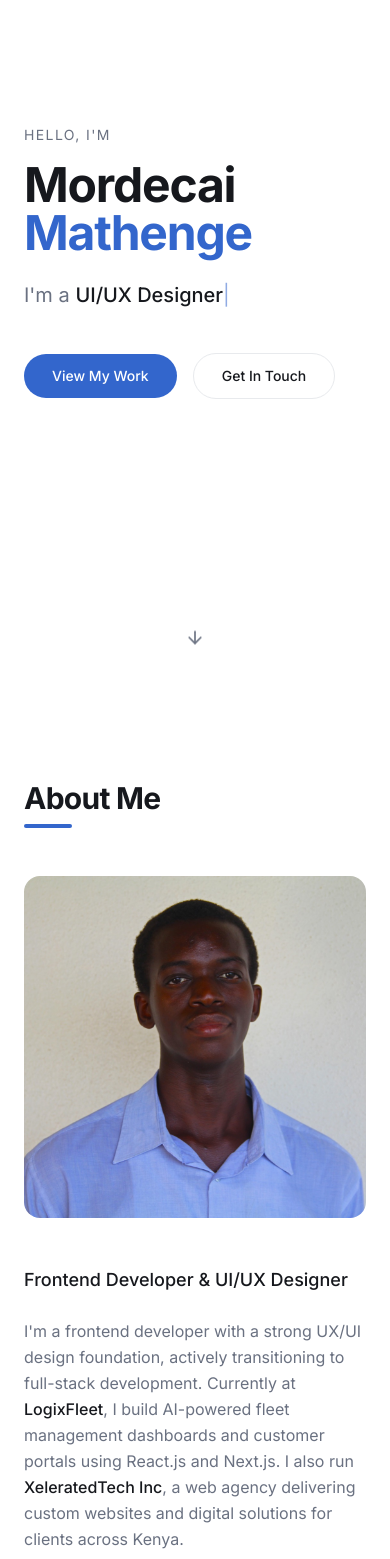
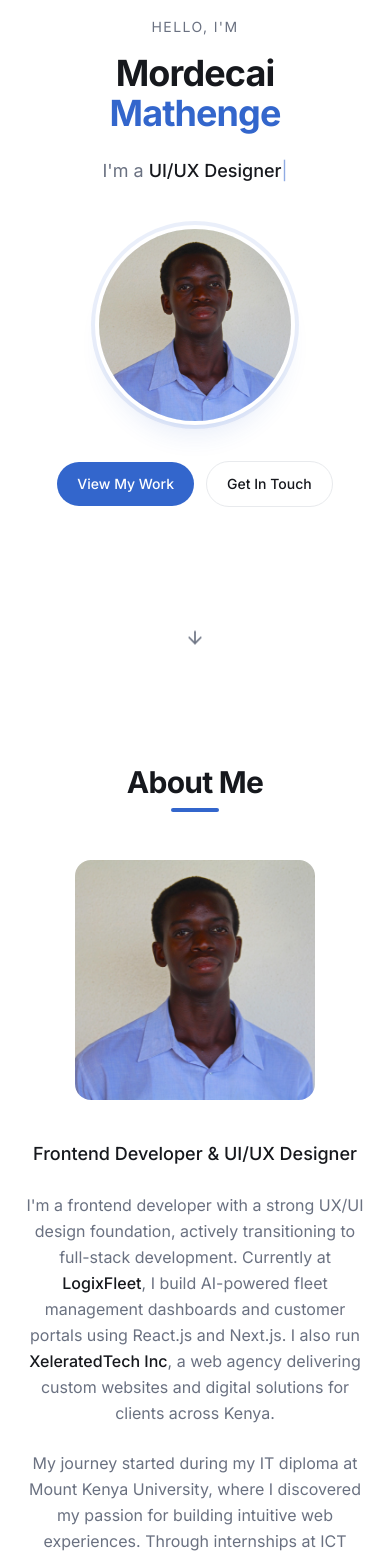
Before and after one commit to morde2002/mordecai-portfolio, a Next.js app: page / in a window 390 px wide. Shown: the part 160-1719 px from the top of the page. Built offline with nearby package versions, Linux system fonts and the light colour scheme.

Commit message:
fixed mobile responsiveness

```diff
--- a/components/about.tsx
+++ b/components/about.tsx
@@ -12,18 +12,18 @@ const infoItems = [
 
 export function About() {
   return (
-    <section id="about" className="py-24 px-6">
+    <section id="about" className="py-20 sm:py-24 px-6">
       <div className="max-w-6xl mx-auto">
         <motion.div
           initial={{ opacity: 0, y: 30 }}
           whileInView={{ opacity: 1, y: 0 }}
           transition={{ duration: 0.5 }}
           viewport={{ once: true }}
-          className="mb-12"
+          className="mb-12 text-center md:text-left"
         >
           <h2 className="text-3xl font-bold tracking-tight mb-2">About Me</h2>
           <motion.div
-            className="w-12 h-1 bg-primary rounded-full"
+            className="h-1 bg-primary rounded-full mx-auto md:mx-0"
             initial={{ width: 0 }}
             whileInView={{ width: 48 }}
             transition={{ duration: 0.4, delay: 0.2 }}
@@ -31,15 +31,15 @@ export function About() {
           />
         </motion.div>
 
-        <div className="grid md:grid-cols-[300px_1fr] gap-12 items-start">
+        <div className="grid md:grid-cols-[280px_1fr] gap-10 md:gap-12 items-start">
           <motion.div
-            initial={{ opacity: 0, x: -30 }}
-            whileInView={{ opacity: 1, x: 0 }}
+            initial={{ opacity: 0, y: 20 }}
+            whileInView={{ opacity: 1, y: 0 }}
             transition={{ duration: 0.5 }}
             viewport={{ once: true }}
-            className="group"
+            className="group flex justify-center md:justify-start"
           >
-            <div className="relative w-full aspect-square rounded-2xl overflow-hidden">
+            <div className="relative w-60 h-60 sm:w-72 sm:h-72 md:w-full md:aspect-square rounded-2xl overflow-hidden">
               <Image
                 src="/me.jpg"
                 alt="Mordecai Mathenge"
@@ -52,11 +52,11 @@ export function About() {
           </motion.div>
 
           <motion.div
-            initial={{ opacity: 0, x: 30 }}
-            whileInView={{ opacity: 1, x: 0 }}
+            initial={{ opacity: 0, y: 20 }}
+            whileInView={{ opacity: 1, y: 0 }}
             transition={{ duration: 0.5, delay: 0.1 }}
             viewport={{ once: true }}
-            className="space-y-6"
+            className="space-y-6 text-center md:text-left"
           >
             <motion.p
               className="text-lg font-medium text-foreground"
@@ -98,7 +98,7 @@ export function About() {
               frontend development and design.
             </motion.p>
 
-            <div className="grid sm:grid-cols-3 gap-4 pt-4">
+            <div className="flex flex-col sm:flex-row items-center justify-center md:justify-start gap-4 pt-4">
               {infoItems.map((item, index) => {
                 const Icon = item.icon
                 return (
--- a/components/contact.tsx
+++ b/components/contact.tsx
@@ -34,18 +34,18 @@ export function Contact() {
   }
 
   return (
-    <section id="contact" className="py-24 px-6">
+    <section id="contact" className="py-20 sm:py-24 px-6">
       <div className="max-w-6xl mx-auto">
         <motion.div
           initial={{ opacity: 0, y: 30 }}
           whileInView={{ opacity: 1, y: 0 }}
           transition={{ duration: 0.5 }}
           viewport={{ once: true }}
-          className="mb-12"
+          className="mb-12 text-center"
         >
           <h2 className="text-3xl font-bold tracking-tight mb-2">Contact</h2>
           <motion.div
-            className="h-1 bg-primary rounded-full"
+            className="h-1 bg-primary rounded-full mx-auto"
             initial={{ width: 0 }}
             whileInView={{ width: 48 }}
             transition={{ duration: 0.4, delay: 0.2 }}
@@ -53,28 +53,28 @@ export function Contact() {
           />
         </motion.div>
 
-        <div className="grid lg:grid-cols-[1fr_1.5fr] gap-12">
+        <div className="grid grid-cols-1 lg:grid-cols-[1fr_1.5fr] gap-10 lg:gap-12">
           {/* Contact Info */}
           <motion.div
-            initial={{ opacity: 0, x: -20 }}
-            whileInView={{ opacity: 1, x: 0 }}
+            initial={{ opacity: 0, y: 20 }}
+            whileInView={{ opacity: 1, y: 0 }}
             transition={{ duration: 0.5 }}
             viewport={{ once: true }}
-            className="space-y-6"
+            className="space-y-6 text-center lg:text-left"
           >
             <p className="text-muted-foreground leading-relaxed">
               Have a project in mind or want to collaborate? Feel free to reach out.
               I&apos;m always open to discussing new opportunities.
             </p>
 
-            <div className="space-y-3">
+            <div className="space-y-3 flex flex-col items-center lg:items-start">
               {contactInfo.map((item, index) => {
                 const Icon = item.icon
                 const content = (
                   <motion.div
                     key={item.text}
-                    initial={{ opacity: 0, x: -10 }}
-                    whileInView={{ opacity: 1, x: 0 }}
+                    initial={{ opacity: 0, y: 10 }}
+                    whileInView={{ opacity: 1, y: 0 }}
                     transition={{ duration: 0.3, delay: 0.3 + index * 0.1 }}
                     viewport={{ once: true }}
                     whileHover={{ x: 6 }}
@@ -100,13 +100,13 @@ export function Contact() {
           {/* Form */}
           <motion.form
             onSubmit={handleSubmit}
-            initial={{ opacity: 0, x: 20 }}
-            whileInView={{ opacity: 1, x: 0 }}
+            initial={{ opacity: 0, y: 20 }}
+            whileInView={{ opacity: 1, y: 0 }}
             transition={{ duration: 0.5, delay: 0.1 }}
             viewport={{ once: true }}
             className="space-y-5"
           >
-            <div className="grid sm:grid-cols-2 gap-4">
+            <div className="grid grid-cols-1 sm:grid-cols-2 gap-4">
               <motion.div
                 className="space-y-2"
                 initial={{ opacity: 0, y: 10 }}
@@ -186,6 +186,7 @@ export function Contact() {
               whileInView={{ opacity: 1, y: 0 }}
               transition={{ duration: 0.3, delay: 0.6 }}
               viewport={{ once: true }}
+              className="text-center lg:text-left"
             >
               <Button type="submit" className="w-full sm:w-auto px-8 rounded-full gap-2">
                 Send Message
--- a/components/hero.tsx
+++ b/components/hero.tsx
@@ -48,7 +48,7 @@ export function Hero() {
 
         {/* Curved decorative lines */}
         <svg
-          className="absolute top-0 right-0 w-[600px] h-[600px] text-primary/[0.04]"
+          className="absolute top-0 right-0 w-[600px] h-[600px] text-primary/[0.04] hidden sm:block"
           viewBox="0 0 600 600"
           fill="none"
         >
@@ -58,7 +58,7 @@ export function Hero() {
         </svg>
 
         {/* Dot grid */}
-        <div className="absolute bottom-20 left-10 grid grid-cols-5 gap-4 opacity-[0.08]">
+        <div className="absolute bottom-20 left-10 grid grid-cols-5 gap-4 opacity-[0.08] hidden sm:grid">
           {Array.from({ length: 25 }).map((_, i) => (
             <div key={i} className="w-1.5 h-1.5 rounded-full bg-primary" />
           ))}
@@ -66,8 +66,8 @@ export function Hero() {
       </div>
 
       <div className="max-w-6xl mx-auto w-full grid lg:grid-cols-2 gap-12 items-center">
-        {/* Text content */}
-        <div>
+        {/* Text content — centered on mobile, left on desktop */}
+        <div className="text-center lg:text-left">
           <motion.p
             initial={{ opacity: 0, y: 20 }}
             animate={{ opacity: 1, y: 0 }}
@@ -81,7 +81,7 @@ export function Hero() {
             initial={{ opacity: 0, y: 20 }}
             animate={{ opacity: 1, y: 0 }}
             transition={{ duration: 0.5, delay: 0.1 }}
-            className="text-5xl md:text-6xl lg:text-7xl font-bold tracking-tight text-foreground mb-6"
+            className="text-4xl sm:text-5xl md:text-6xl lg:text-7xl font-bold tracking-tight text-foreground mb-6"
           >
             Mordecai
             <br />
@@ -92,35 +92,53 @@ export function Hero() {
             initial={{ opacity: 0, y: 20 }}
             animate={{ opacity: 1, y: 0 }}
             transition={{ duration: 0.5, delay: 0.2 }}
-            className="text-xl md:text-2xl text-muted-foreground mb-10 h-8"
+            className="text-lg sm:text-xl md:text-2xl text-muted-foreground mb-10 h-8"
           >
             <span>I&apos;m a </span>
             <span className="text-foreground font-medium">{text}</span>
             <span className="animate-pulse text-primary">|</span>
           </motion.div>
 
+          {/* Mobile profile image */}
+          <motion.div
+            initial={{ opacity: 0, scale: 0.9 }}
+            animate={{ opacity: 1, scale: 1 }}
+            transition={{ duration: 0.6, delay: 0.2 }}
+            className="flex justify-center mb-10 lg:hidden"
+          >
+            <div className="relative w-48 h-48 sm:w-56 sm:h-56 rounded-full overflow-hidden ring-4 ring-primary/10 ring-offset-4 ring-offset-background shadow-xl shadow-primary/10">
+              <Image
+                src="/me.jpg"
+                alt="Mordecai Mathenge"
+                fill
+                className="object-cover"
+                priority
+              />
+            </div>
+          </motion.div>
+
           <motion.div
             initial={{ opacity: 0, y: 20 }}
             animate={{ opacity: 1, y: 0 }}
             transition={{ duration: 0.5, delay: 0.3 }}
-            className="flex items-center gap-4"
+            className="flex items-center justify-center lg:justify-start gap-3 sm:gap-4"
           >
             <a
               href="#portfolio"
-              className="px-7 py-3 bg-primary text-primary-foreground rounded-full text-sm font-medium hover:shadow-lg hover:shadow-primary/25 transition-all duration-300"
+              className="px-5 sm:px-7 py-3 bg-primary text-primary-foreground rounded-full text-sm font-medium hover:shadow-lg hover:shadow-primary/25 transition-all duration-300"
             >
               View My Work
             </a>
             <a
               href="#contact"
-              className="px-7 py-3 border border-border rounded-full text-sm font-medium text-foreground hover:bg-secondary transition-colors"
+              className="px-5 sm:px-7 py-3 border border-border rounded-full text-sm font-medium text-foreground hover:bg-secondary transition-colors"
             >
               Get In Touch
             </a>
           </motion.div>
         </div>
 
-        {/* Profile image with decorative elements */}
+        {/* Desktop profile image with decorative elements */}
         <motion.div
           initial={{ opacity: 0, scale: 0.9 }}
           animate={{ opacity: 1, scale: 1 }}
--- a/components/highlights.tsx
+++ b/components/highlights.tsx
@@ -28,18 +28,18 @@ const highlights = [
 
 export function Highlights() {
   return (
-    <section className="py-24 mt-10 mb-10 px-6 bg-secondary/50 section-curve-top section-curve-bottom">
+    <section className="py-20 sm:py-24 mt-10 mb-10 px-6 bg-secondary/50 section-curve-top section-curve-bottom">
       <div className="max-w-6xl mx-auto">
         <motion.div
           initial={{ opacity: 0, y: 30 }}
           whileInView={{ opacity: 1, y: 0 }}
           transition={{ duration: 0.5 }}
           viewport={{ once: true }}
-          className="mb-12"
+          className="mb-12 text-center"
         >
           <h2 className="text-3xl font-bold tracking-tight mb-2">What I Do</h2>
           <motion.div
-            className="h-1 bg-primary rounded-full"
+            className="h-1 bg-primary rounded-full mx-auto"
             initial={{ width: 0 }}
             whileInView={{ width: 48 }}
             transition={{ duration: 0.4, delay: 0.2 }}
@@ -47,7 +47,7 @@ export function Highlights() {
           />
         </motion.div>
 
-        <div className="grid sm:grid-cols-2 lg:grid-cols-4 gap-6">
+        <div className="grid grid-cols-1 sm:grid-cols-2 lg:grid-cols-4 gap-5 sm:gap-6">
           {highlights.map((item, index) => {
             const Icon = item.icon
             return (
@@ -57,9 +57,9 @@ export function Highlights() {
                 whileInView={{ opacity: 1, y: 0 }}
                 transition={{ duration: 0.4, delay: index * 0.1 }}
                 viewport={{ once: true }}
-                className="p-6 rounded-2xl border border-border bg-background hover:border-primary/30 hover:shadow-md hover:shadow-primary/5 transition-all duration-300"
+                className="p-6 rounded-2xl border border-border bg-background hover:border-primary/30 hover:shadow-md hover:shadow-primary/5 transition-all duration-300 text-center"
               >
-                <div className="w-10 h-10 rounded-xl bg-primary/10 flex items-center justify-center mb-4">
+                <div className="w-10 h-10 rounded-xl bg-primary/10 flex items-center justify-center mb-4 mx-auto">
                   <Icon className="h-5 w-5 text-primary" />
                 </div>
                 <h3 className="font-semibold text-foreground mb-2">{item.title}</h3>
--- a/components/portfolio.tsx
+++ b/components/portfolio.tsx
@@ -64,18 +64,18 @@ const projects = [
 
 export function Portfolio() {
   return (
-    <section id="portfolio" className="py-24 px-6">
+    <section id="portfolio" className="py-20 sm:py-24 px-6">
       <div className="max-w-6xl mx-auto">
         <motion.div
           initial={{ opacity: 0, y: 30 }}
           whileInView={{ opacity: 1, y: 0 }}
           transition={{ duration: 0.5 }}
           viewport={{ once: true }}
-          className="mb-12"
+          className="mb-12 text-center"
         >
           <h2 className="text-3xl font-bold tracking-tight mb-2">Portfolio</h2>
           <motion.div
-            className="h-1 bg-primary rounded-full"
+            className="h-1 bg-primary rounded-full mx-auto"
             initial={{ width: 0 }}
             whileInView={{ width: 48 }}
             transition={{ duration: 0.4, delay: 0.2 }}
@@ -83,7 +83,7 @@ export function Portfolio() {
           />
         </motion.div>
 
-        <div className="grid md:grid-cols-2 lg:grid-cols-3 gap-6">
+        <div className="grid grid-cols-1 sm:grid-cols-2 lg:grid-cols-3 gap-5 sm:gap-6">
           {projects.map((project, index) => (
             <motion.a
               key={project.title}
@@ -96,7 +96,7 @@ export function Portfolio() {
               viewport={{ once: true }}
               className="group block rounded-2xl border border-border overflow-hidden bg-background hover:shadow-lg hover:shadow-primary/5 hover:-translate-y-1 transition-all duration-300"
             >
-              <div className="relative h-48 overflow-hidden">
+              <div className="relative h-44 sm:h-48 overflow-hidden">
                 <Image
                   src={project.image}
                   alt={project.title}
@@ -114,12 +114,12 @@ export function Portfolio() {
                   </Badge>
                 </div>
               </div>
-              <div className="p-5">
-                <h3 className="font-semibold text-foreground mb-1.5">{project.title}</h3>
-                <p className="text-sm text-muted-foreground mb-3 leading-relaxed line-clamp-2">
+              <div className="p-4 sm:p-5 text-center">
+                <h3 className="font-semibold text-foreground mb-1.5 text-sm sm:text-base">{project.title}</h3>
+                <p className="text-xs sm:text-sm text-muted-foreground mb-3 leading-relaxed line-clamp-2">
                   {project.description}
                 </p>
-                <div className="flex flex-wrap gap-1.5">
+                <div className="flex flex-wrap justify-center gap-1.5">
                   {project.tags.map((tag) => (
                     <Badge
                       key={tag}
--- a/components/resume.tsx
+++ b/components/resume.tsx
@@ -63,18 +63,18 @@ const education = [
 
 export function Resume() {
   return (
-    <section id="resume" className="py-24 mt-10 mb-10 px-6 bg-secondary/50 section-curve-top section-curve-bottom">
+    <section id="resume" className="py-20 sm:py-24 mt-10 mb-10 px-6 bg-secondary/50 section-curve-top section-curve-bottom">
       <div className="max-w-6xl mx-auto">
         <motion.div
           initial={{ opacity: 0, y: 30 }}
           whileInView={{ opacity: 1, y: 0 }}
           transition={{ duration: 0.5 }}
           viewport={{ once: true }}
-          className="mb-12"
+          className="mb-12 text-center"
         >
           <h2 className="text-3xl font-bold tracking-tight mb-2">Resume</h2>
           <motion.div
-            className="h-1 bg-primary rounded-full"
+            className="h-1 bg-primary rounded-full mx-auto"
             initial={{ width: 0 }}
             whileInView={{ width: 48 }}
             transition={{ duration: 0.4, delay: 0.2 }}
@@ -84,7 +84,7 @@ export function Resume() {
 
         {/* Experience */}
         <div className="mb-16">
-          <h3 className="text-sm font-semibold uppercase tracking-wider text-muted-foreground mb-8">
+          <h3 className="text-sm font-semibold uppercase tracking-wider text-muted-foreground mb-8 text-center sm:text-left">
             Experience
           </h3>
           <div className="space-y-0 border-l-2 border-border ml-3">
@@ -95,21 +95,21 @@ export function Resume() {
                 whileInView={{ opacity: 1, x: 0 }}
                 transition={{ duration: 0.4, delay: index * 0.1 }}
                 viewport={{ once: true }}
-                className="relative pl-8 pb-10 last:pb-0"
+                className="relative pl-6 sm:pl-8 pb-10 last:pb-0"
               >
                 <div className="absolute left-[-5px] top-1 w-2.5 h-2.5 rounded-full bg-primary" />
-                <div className="flex flex-wrap items-center gap-2 mb-1">
-                  <h4 className="text-lg font-semibold text-foreground">{item.title}</h4>
-                  <span className="text-muted-foreground">at</span>
-                  <span className="text-primary font-medium">{item.company}</span>
+                <div className="flex flex-col sm:flex-row sm:flex-wrap sm:items-center gap-1 sm:gap-2 mb-1">
+                  <h4 className="text-base sm:text-lg font-semibold text-foreground">{item.title}</h4>
+                  <span className="hidden sm:inline text-muted-foreground">at</span>
+                  <span className="text-primary font-medium text-sm sm:text-base">{item.company}</span>
                 </div>
-                <div className="flex flex-wrap items-center gap-3 mb-3">
+                <div className="flex flex-wrap items-center gap-2 sm:gap-3 mb-3">
                   <Badge variant="outline" className="font-normal text-xs">
                     {item.period}
                   </Badge>
                   <span className="text-xs text-muted-foreground">{item.location}</span>
                 </div>
-                <p className="text-muted-foreground text-sm leading-relaxed max-w-2xl">
+                <p className="text-muted-foreground text-sm leading-relaxed">
                   {item.description}
                 </p>
               </motion.div>
@@ -119,7 +119,7 @@ export function Resume() {
 
         {/* Education */}
         <div>
-          <h3 className="text-sm font-semibold uppercase tracking-wider text-muted-foreground mb-8">
+          <h3 className="text-sm font-semibold uppercase tracking-wider text-muted-foreground mb-8 text-center sm:text-left">
             Education
           </h3>
           <div className="space-y-0 border-l-2 border-border ml-3">
@@ -130,11 +130,11 @@ export function Resume() {
                 whileInView={{ opacity: 1, x: 0 }}
                 transition={{ duration: 0.4, delay: index * 0.1 }}
                 viewport={{ once: true }}
-                className="relative pl-8 pb-10 last:pb-0"
+                className="relative pl-6 sm:pl-8 pb-10 last:pb-0"
               >
                 <div className="absolute left-[-5px] top-1 w-2.5 h-2.5 rounded-full bg-primary" />
-                <h4 className="text-lg font-semibold text-foreground mb-1">{item.degree}</h4>
-                <div className="flex flex-wrap items-center gap-3 mb-1">
+                <h4 className="text-base sm:text-lg font-semibold text-foreground mb-1">{item.degree}</h4>
+                <div className="flex flex-wrap items-center gap-2 sm:gap-3 mb-1">
                   <span className="text-primary font-medium text-sm">{item.institution}</span>
                   <Badge variant="outline" className="font-normal text-xs">
                     {item.period}
--- a/components/services.tsx
+++ b/components/services.tsx
@@ -38,18 +38,18 @@ const services = [
 
 export function Services() {
   return (
-    <section id="services" className="py-24 mt-10 mb-10 px-6 bg-secondary/50 section-curve-top section-curve-bottom">
+    <section id="services" className="py-20 sm:py-24 mt-10 mb-10 px-6 bg-secondary/50 section-curve-top section-curve-bottom">
       <div className="max-w-6xl mx-auto">
         <motion.div
           initial={{ opacity: 0, y: 30 }}
           whileInView={{ opacity: 1, y: 0 }}
           transition={{ duration: 0.5 }}
           viewport={{ once: true }}
-          className="mb-12"
+          className="mb-12 text-center"
         >
           <h2 className="text-3xl font-bold tracking-tight mb-2">Services</h2>
           <motion.div
-            className="h-1 bg-primary rounded-full"
+            className="h-1 bg-primary rounded-full mx-auto"
             initial={{ width: 0 }}
             whileInView={{ width: 48 }}
             transition={{ duration: 0.4, delay: 0.2 }}
@@ -57,7 +57,7 @@ export function Services() {
           />
         </motion.div>
 
-        <div className="grid sm:grid-cols-2 lg:grid-cols-3 gap-6">
+        <div className="grid grid-cols-1 sm:grid-cols-2 lg:grid-cols-3 gap-5 sm:gap-6">
           {services.map((service, index) => {
             const Icon = service.icon
             return (
@@ -67,9 +67,9 @@ export function Services() {
                 whileInView={{ opacity: 1, y: 0 }}
                 transition={{ duration: 0.4, delay: index * 0.08 }}
                 viewport={{ once: true }}
-                className="p-6 rounded-2xl border border-border bg-background hover:border-primary/30 hover:shadow-md hover:shadow-primary/5 transition-all duration-300"
+                className="p-6 rounded-2xl border border-border bg-background hover:border-primary/30 hover:shadow-md hover:shadow-primary/5 transition-all duration-300 text-center"
               >
-                <div className="w-10 h-10 rounded-xl bg-primary/10 flex items-center justify-center mb-4">
+                <div className="w-10 h-10 rounded-xl bg-primary/10 flex items-center justify-center mb-4 mx-auto">
                   <Icon className="h-5 w-5 text-primary" />
                 </div>
                 <h3 className="font-semibold text-foreground mb-2">{service.title}</h3>
--- a/components/skills.tsx
+++ b/components/skills.tsx
@@ -32,18 +32,18 @@ const skillCategories = [
 
 export function Skills() {
   return (
-    <section id="skills" className="py-24 px-6">
+    <section id="skills" className="py-20 sm:py-24 px-6">
       <div className="max-w-6xl mx-auto">
         <motion.div
           initial={{ opacity: 0, y: 30 }}
           whileInView={{ opacity: 1, y: 0 }}
           transition={{ duration: 0.5 }}
           viewport={{ once: true }}
-          className="mb-12"
+          className="mb-12 text-center"
         >
           <h2 className="text-3xl font-bold tracking-tight mb-2">Skills</h2>
           <motion.div
-            className="h-1 bg-primary rounded-full"
+            className="h-1 bg-primary rounded-full mx-auto"
             initial={{ width: 0 }}
             whileInView={{ width: 48 }}
             transition={{ duration: 0.4, delay: 0.2 }}
@@ -51,7 +51,7 @@ export function Skills() {
           />
         </motion.div>
 
-        <div className="grid sm:grid-cols-2 lg:grid-cols-3 gap-8">
+        <div className="grid grid-cols-2 sm:grid-cols-2 lg:grid-cols-3 gap-6 sm:gap-8">
           {skillCategories.map((category, catIndex) => (
             <motion.div
               key={category.title}
@@ -59,11 +59,12 @@ export function Skills() {
               whileInView={{ opacity: 1, y: 0 }}
               transition={{ duration: 0.4, delay: catIndex * 0.1 }}
               viewport={{ once: true }}
+              className="text-center sm:text-left"
             >
               <h3 className="text-sm font-semibold uppercase tracking-wider text-muted-foreground mb-3">
                 {category.title}
               </h3>
-              <div className="flex flex-wrap gap-2">
+              <div className="flex flex-wrap justify-center sm:justify-start gap-2">
                 {category.skills.map((skill, skillIndex) => (
                   <motion.div
                     key={skill}
@@ -75,7 +76,7 @@ export function Skills() {
                   >
                     <Badge
                       variant="secondary"
-                      className="px-3 py-1.5 text-sm font-normal cursor-default transition-colors hover:bg-primary/10 hover:text-primary"
+                      className="px-3 py-1.5 text-xs sm:text-sm font-normal cursor-default transition-colors hover:bg-primary/10 hover:text-primary"
                     >
                       {skill}
                     </Badge>
```
